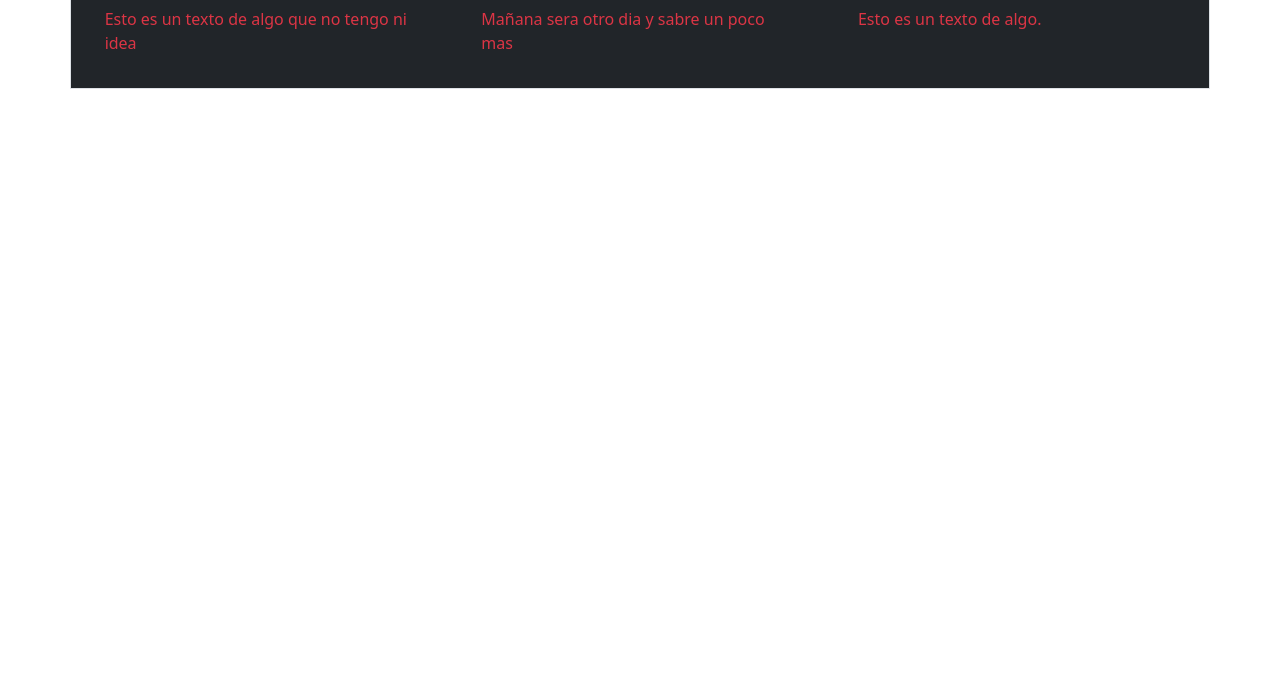
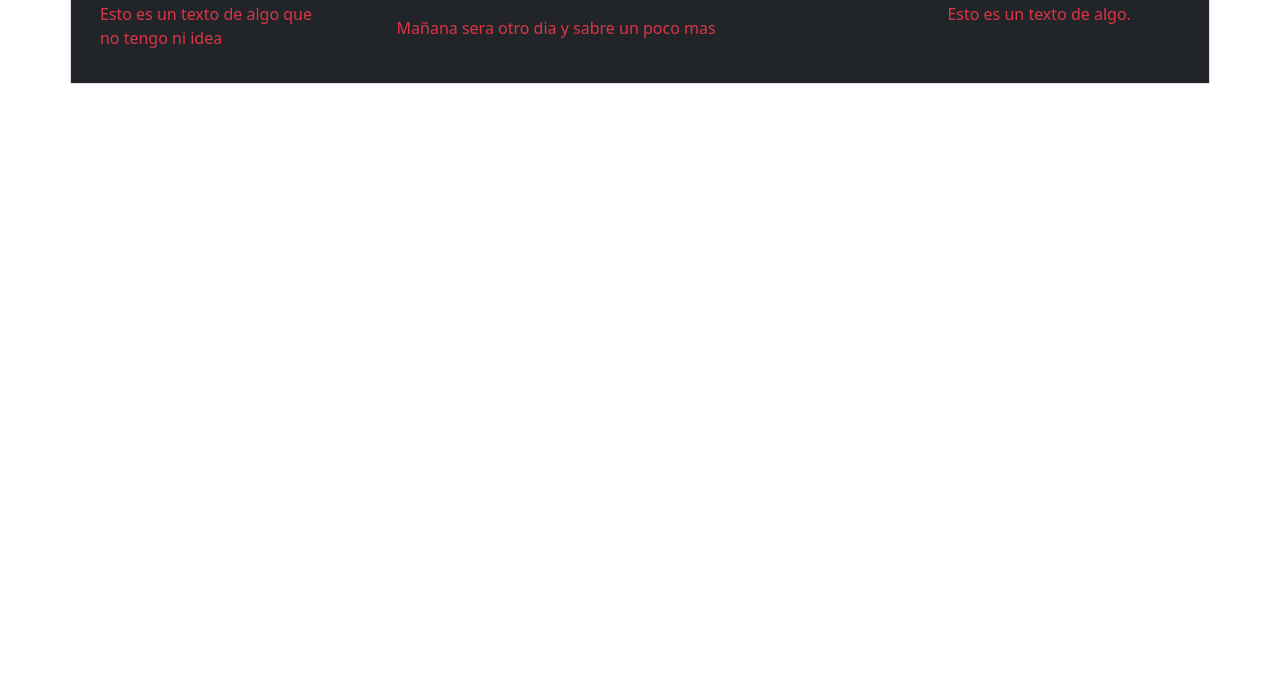
Before and after one commit to n1c0Schneider/Portfolio-Front-End, a plain HTML site: page principal.html in a window 1280 px wide. Shown: the part 100-800 px from the top of the page. Drawn offline with Linux system fonts and the light colour scheme.

Commit message:
ultima actualizacion de practica

```diff
--- a/principal.html
+++ b/principal.html
@@ -10,14 +10,14 @@
 </head>
 
 <body>
-
+<!-- este html esta echo con bootstrap -->
     <div class="container p-3 my-3 bg-dark text-danger border">
         <div class="row">
             <h1>Mi pagina en bootstrap</h1>
             <div class="col">
                 <p>Esto es un texto de algo que no tengo ni idea</p>
             </div>
-            <div class="col">
+            <div class="col-6">
                 <p>Mañana sera otro dia y sabre un poco mas</p>
             </div>
             <div class="col">
```
